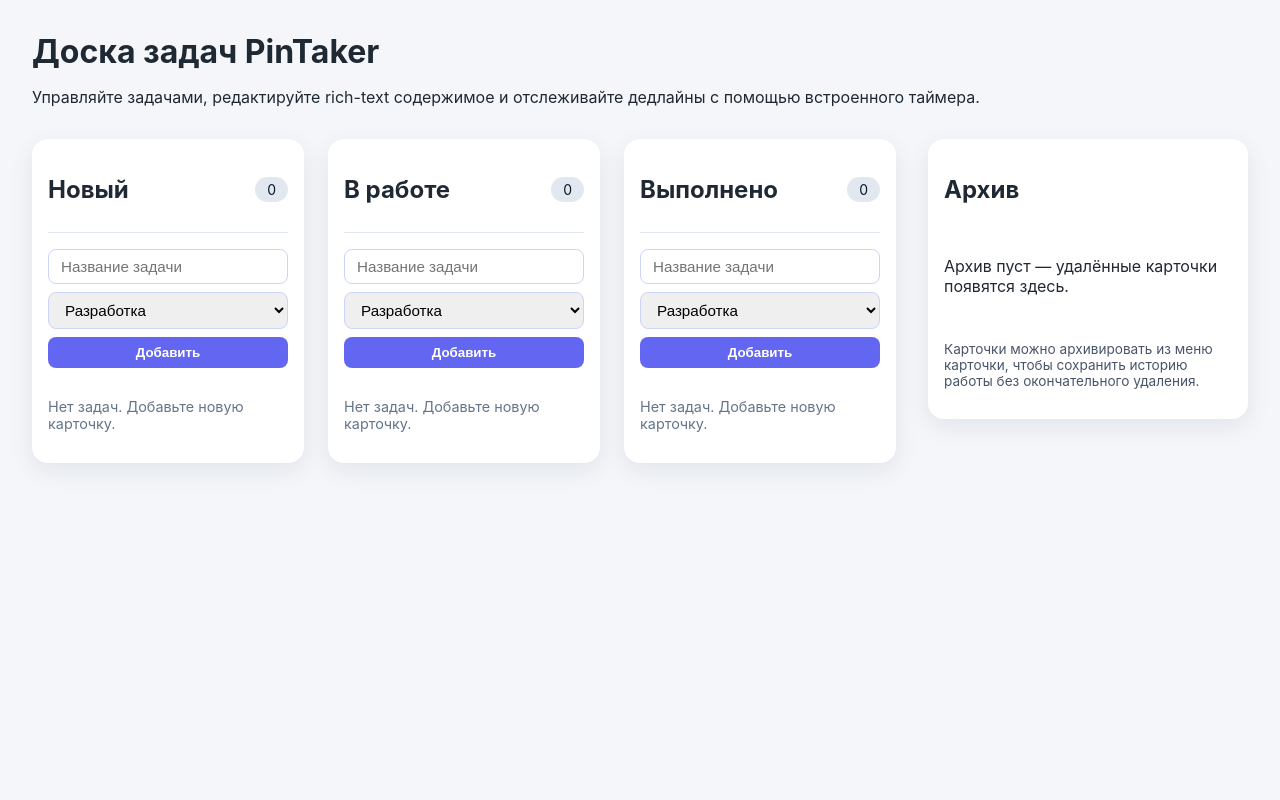
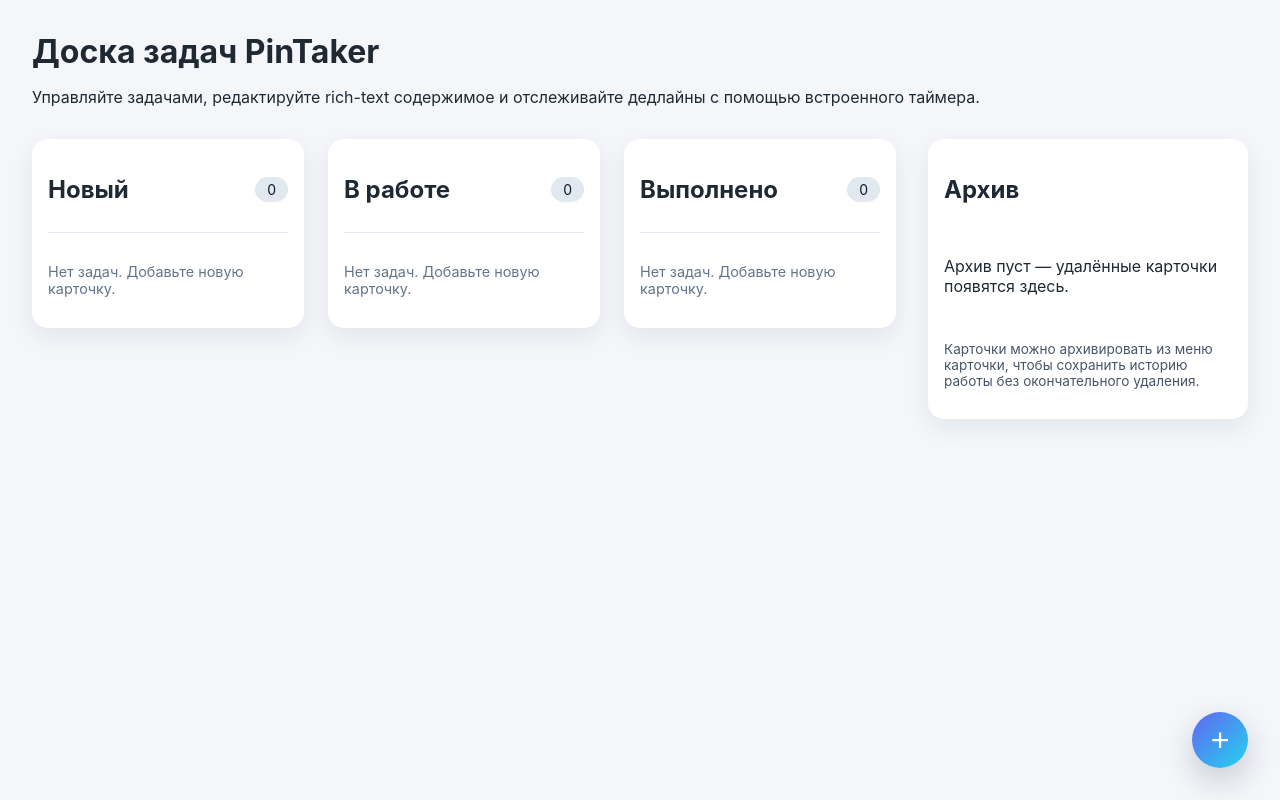
Before and after one commit to Kaiserflexer/PinTaker, a React (Vite) app: page / in a window 1280 px wide. Built offline with nearby package versions, Linux system fonts and the light colour scheme.

Commit message:
feat: add global task creation modal

```diff
--- a/src/components/Board.tsx
+++ b/src/components/Board.tsx
@@ -1,35 +1,30 @@
 import { useState } from 'react';
 import Column from './Column';
+import TaskModal from './TaskModal';
 import { useTaskBoard, STATUSES } from '../hooks/useTaskBoard';
-import type { TaskCategory, TaskStatus } from '../types';
+import type { TaskCategory } from '../types';
 
 const Board = () => {
   const { activeTasks, archivedTasks, addTask, restoreTask } = useTaskBoard();
-  const [draftTitles, setDraftTitles] = useState<Record<TaskStatus, string>>({
-    'new': '',
-    'in-progress': '',
-    'done': ''
-  });
-  const [draftCategories, setDraftCategories] = useState<Record<TaskStatus, TaskCategory>>({
-    'new': 'development',
-    'in-progress': 'development',
-    'done': 'development'
-  });
+  const [isModalOpen, setModalOpen] = useState(false);
 
-  const handleCreateTask = (status: TaskStatus) => {
-    const title = draftTitles[status].trim();
-    if (!title) {
-      return;
-    }
-
+  const handleCreateTask = ({
+    title,
+    category,
+    content
+  }: {
+    title: string;
+    category: TaskCategory;
+    content: string;
+  }) => {
     addTask({
       title,
-      status,
-      category: draftCategories[status],
-      content: '<p>Нажмите, чтобы отредактировать описание задачи.</p>'
+      status: 'new',
+      category,
+      content
     });
 
-    setDraftTitles((prev) => ({ ...prev, [status]: '' }));
+    setModalOpen(false);
   };
 
   return (
@@ -41,18 +36,22 @@
             status={id}
             title={label}
             tasks={activeTasks.filter((task) => task.status === id)}
-            draftTitle={draftTitles[id]}
-            onDraftTitleChange={(value) =>
-              setDraftTitles((prev) => ({ ...prev, [id]: value }))
-            }
-            draftCategory={draftCategories[id]}
-            onDraftCategoryChange={(value) =>
-              setDraftCategories((prev) => ({ ...prev, [id]: value }))
-            }
-            onCreateTask={() => handleCreateTask(id)}
           />
         ))}
       </div>
+      <button
+        type="button"
+        className="board-create-fab"
+        aria-label="Создать задачу"
+        onClick={() => setModalOpen(true)}
+      >
+        +
+      </button>
+      <TaskModal
+        isOpen={isModalOpen}
+        onClose={() => setModalOpen(false)}
+        onCreate={handleCreateTask}
+      />
       <aside className="archive">
         <h2>Архив</h2>
         {archivedTasks.length === 0 ? (
--- a/src/components/Column.tsx
+++ b/src/components/Column.tsx
@@ -1,27 +1,17 @@
 import TaskCard from './TaskCard';
-import { CATEGORIES, useTaskBoard } from '../hooks/useTaskBoard';
-import type { Task, TaskCategory, TaskStatus } from '../types';
+import { useTaskBoard } from '../hooks/useTaskBoard';
+import type { Task, TaskStatus } from '../types';
 
 interface ColumnProps {
   status: TaskStatus;
   title: string;
   tasks: Task[];
-  draftTitle: string;
-  draftCategory: TaskCategory;
-  onDraftTitleChange: (value: string) => void;
-  onDraftCategoryChange: (value: TaskCategory) => void;
-  onCreateTask: () => void;
 }
 
 const Column = ({
   status,
   title,
-  tasks,
-  draftTitle,
-  draftCategory,
-  onDraftTitleChange,
-  onDraftCategoryChange,
-  onCreateTask
+  tasks
 }: ColumnProps) => {
   const { moveTask, updateTask, deleteTask, archiveTask } = useTaskBoard();
 
@@ -31,27 +21,6 @@
         <h2>{title}</h2>
         <span className="column-count">{tasks.length}</span>
       </header>
-      <div className="column-create">
-        <input
-          type="text"
-          value={draftTitle}
-          placeholder="Название задачи"
-          onChange={(event) => onDraftTitleChange(event.target.value)}
-        />
-        <select
-          value={draftCategory}
-          onChange={(event) => onDraftCategoryChange(event.target.value as TaskCategory)}
-        >
-          {CATEGORIES.map((category) => (
-            <option key={category.id} value={category.id}>
-              {category.label}
-            </option>
-          ))}
-        </select>
-        <button type="button" className="create-button" onClick={onCreateTask}>
-          Добавить
-        </button>
-      </div>
       <div className="column-content">
         {tasks.map((task) => (
           <TaskCard
--- /dev/null
+++ b/src/components/TaskModal.tsx
@@ -0,0 +1,108 @@
+import { FormEvent, useEffect, useState } from 'react';
+import { CATEGORIES } from '../hooks/useTaskBoard';
+import type { TaskCategory } from '../types';
+
+interface TaskModalProps {
+  isOpen: boolean;
+  onClose: () => void;
+  onCreate: (input: { title: string; category: TaskCategory; content: string }) => void;
+}
+
+const DEFAULT_CONTENT = '<p>Нажмите, чтобы отредактировать описание задачи.</p>';
+
+const TaskModal = ({ isOpen, onClose, onCreate }: TaskModalProps) => {
+  const [title, setTitle] = useState('');
+  const [category, setCategory] = useState<TaskCategory>('development');
+  const [content, setContent] = useState(DEFAULT_CONTENT);
+
+  useEffect(() => {
+    if (isOpen) {
+      setTitle('');
+      setCategory('development');
+      setContent(DEFAULT_CONTENT);
+    }
+  }, [isOpen]);
+
+  const handleSubmit = (event: FormEvent<HTMLFormElement>) => {
+    event.preventDefault();
+    const trimmedTitle = title.trim();
+
+    if (!trimmedTitle) {
+      return;
+    }
+
+    const normalizedContent = content.trim() ? content : DEFAULT_CONTENT;
+
+    onCreate({
+      title: trimmedTitle,
+      category,
+      content: normalizedContent
+    });
+  };
+
+  if (!isOpen) {
+    return null;
+  }
+
+  return (
+    <div className="modal-overlay" onClick={onClose}>
+      <div
+        className="modal"
+        role="dialog"
+        aria-modal="true"
+        aria-labelledby="create-task-title"
+        onClick={(event) => event.stopPropagation()}
+      >
+        <header className="modal-header">
+          <h2 id="create-task-title">Новая задача</h2>
+          <button type="button" className="modal-close" aria-label="Закрыть" onClick={onClose}>
+            ×
+          </button>
+        </header>
+        <form className="modal-form" onSubmit={handleSubmit}>
+          <label className="field">
+            <span>Название</span>
+            <input
+              type="text"
+              value={title}
+              onChange={(event) => setTitle(event.target.value)}
+              placeholder="Например, подготовить презентацию"
+              autoFocus
+            />
+          </label>
+          <label className="field">
+            <span>Категория</span>
+            <select
+              value={category}
+              onChange={(event) => setCategory(event.target.value as TaskCategory)}
+            >
+              {CATEGORIES.map((option) => (
+                <option key={option.id} value={option.id}>
+                  {option.label}
+                </option>
+              ))}
+            </select>
+          </label>
+          <label className="field">
+            <span>Описание</span>
+            <textarea
+              rows={4}
+              value={content}
+              onChange={(event) => setContent(event.target.value)}
+            />
+          </label>
+          <div className="modal-actions">
+            <button type="button" className="modal-cancel" onClick={onClose}>
+              Отмена
+            </button>
+            <button type="submit" className="modal-submit">
+              Создать
+            </button>
+          </div>
+        </form>
+      </div>
+    </div>
+  );
+};
+
+export default TaskModal;
--- a/src/styles.css
+++ b/src/styles.css
@@ -60,34 +60,6 @@
   padding: 0.25rem 0.75rem;
   border-radius: 999px;
   font-size: 0.875rem;
-}
-
-.column-create {
-  display: grid;
-  grid-template-columns: 1fr;
-  gap: 0.5rem;
-}
-
-.column-create input,
-.column-create select {
-  padding: 0.5rem 0.75rem;
-  border-radius: 0.5rem;
-  border: 1px solid #cbd5f5;
-  font-size: 0.95rem;
-}
-
-.create-button {
-  background: #6366f1;
-  border: none;
-  color: #fff;
-  border-radius: 0.5rem;
-  padding: 0.5rem 0.75rem;
-  font-weight: 600;
-  cursor: pointer;
-}
-
-.create-button:hover {
-  background: #4f46e5;
 }
 
 .column-content {
@@ -180,10 +152,16 @@
 }
 
 .field input,
-.field select {
+.field select,
+.field textarea {
   padding: 0.5rem 0.75rem;
   border-radius: 0.5rem;
   border: 1px solid #cbd5f5;
+}
+
+.field textarea {
+  resize: vertical;
+  min-height: 140px;
 }
 
 .task-card__editor-actions {
@@ -352,6 +330,104 @@
   border-left: 4px solid #22c55e;
 }
 
+.board-create-fab {
+  position: fixed;
+  bottom: 2rem;
+  right: 2rem;
+  width: 3.5rem;
+  height: 3.5rem;
+  border-radius: 50%;
+  border: none;
+  background: linear-gradient(135deg, #6366f1, #22d3ee);
+  color: #fff;
+  font-size: 2rem;
+  line-height: 1;
+  display: flex;
+  align-items: center;
+  justify-content: center;
+  box-shadow: 0 12px 32px rgba(15, 23, 42, 0.2);
+  cursor: pointer;
+  transition: transform 0.2s ease, box-shadow 0.2s ease;
+}
+
+.board-create-fab:hover {
+  transform: translateY(-2px);
+  box-shadow: 0 16px 40px rgba(15, 23, 42, 0.24);
+}
+
+.modal-overlay {
+  position: fixed;
+  inset: 0;
+  background: rgba(15, 23, 42, 0.45);
+  display: flex;
+  align-items: center;
+  justify-content: center;
+  padding: 1.5rem;
+  z-index: 1000;
+}
+
+.modal {
+  background: #fff;
+  border-radius: 1rem;
+  max-width: 520px;
+  width: 100%;
+  padding: 1.5rem;
+  box-shadow: 0 24px 48px rgba(15, 23, 42, 0.25);
+  display: flex;
+  flex-direction: column;
+  gap: 1.25rem;
+}
+
+.modal-header {
+  display: flex;
+  justify-content: space-between;
+  align-items: center;
+  gap: 1rem;
+}
+
+.modal-close {
+  background: transparent;
+  border: none;
+  color: #64748b;
+  font-size: 1.5rem;
+  cursor: pointer;
+}
+
+.modal-form {
+  display: flex;
+  flex-direction: column;
+  gap: 1rem;
+}
+
+.modal-actions {
+  display: flex;
+  justify-content: flex-end;
+  gap: 0.75rem;
+}
+
+.modal-cancel,
+.modal-submit {
+  border: none;
+  border-radius: 0.5rem;
+  padding: 0.6rem 1.25rem;
+  font-weight: 600;
+  cursor: pointer;
+}
+
+.modal-cancel {
+  background: #e2e8f0;
+  color: #1f2933;
+}
+
+.modal-submit {
+  background: #6366f1;
+  color: #fff;
+}
+
+.modal-submit:hover {
+  background: #4f46e5;
+}
+
 .task-card--design {
   border-color: rgba(236, 72, 153, 0.35);
 }
```
Also changed, not shown: 1 other file (tests, documents, lock files or other folders).
